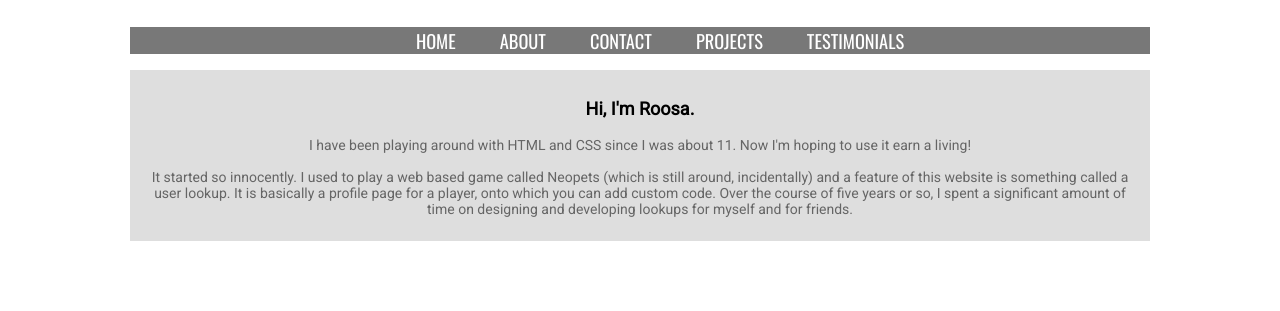
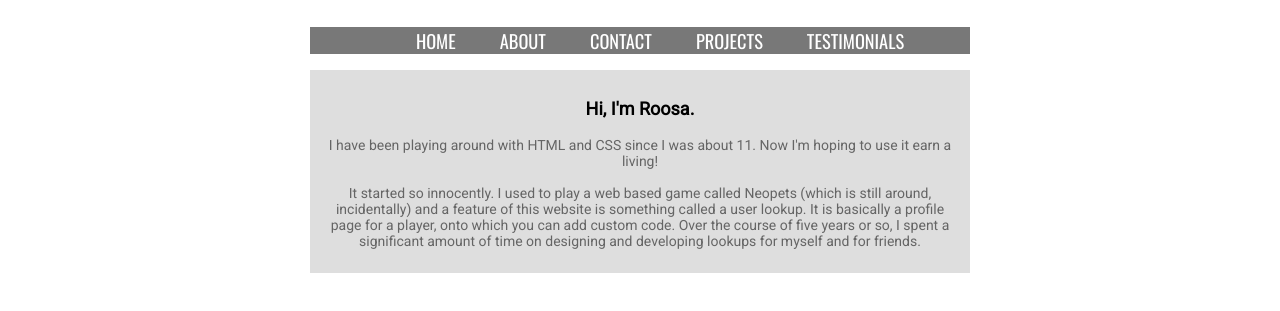
Before and after one commit to roosanna/roosanna.github.io, a plain HTML site: page index.html in a window 1280 px wide. Shown: the part 91-402 px from the top of the page. Drawn offline with nearby package versions, Linux system fonts and the light colour scheme.

Commit message:
Update style.css

```diff
--- a/style.css
+++ b/style.css
@@ -3,7 +3,7 @@
         padding:0;
       }
       .text {
-        width:1000px;
+        width:50%;
         background:#dedede;
         padding:10px;
       }
@@ -29,7 +29,7 @@
         background-color:#fefe23;
       }
       .nav{
-        width:1000px;
+        width:50%;
         background:#787878;
         padding:0 10px;
       }
```
